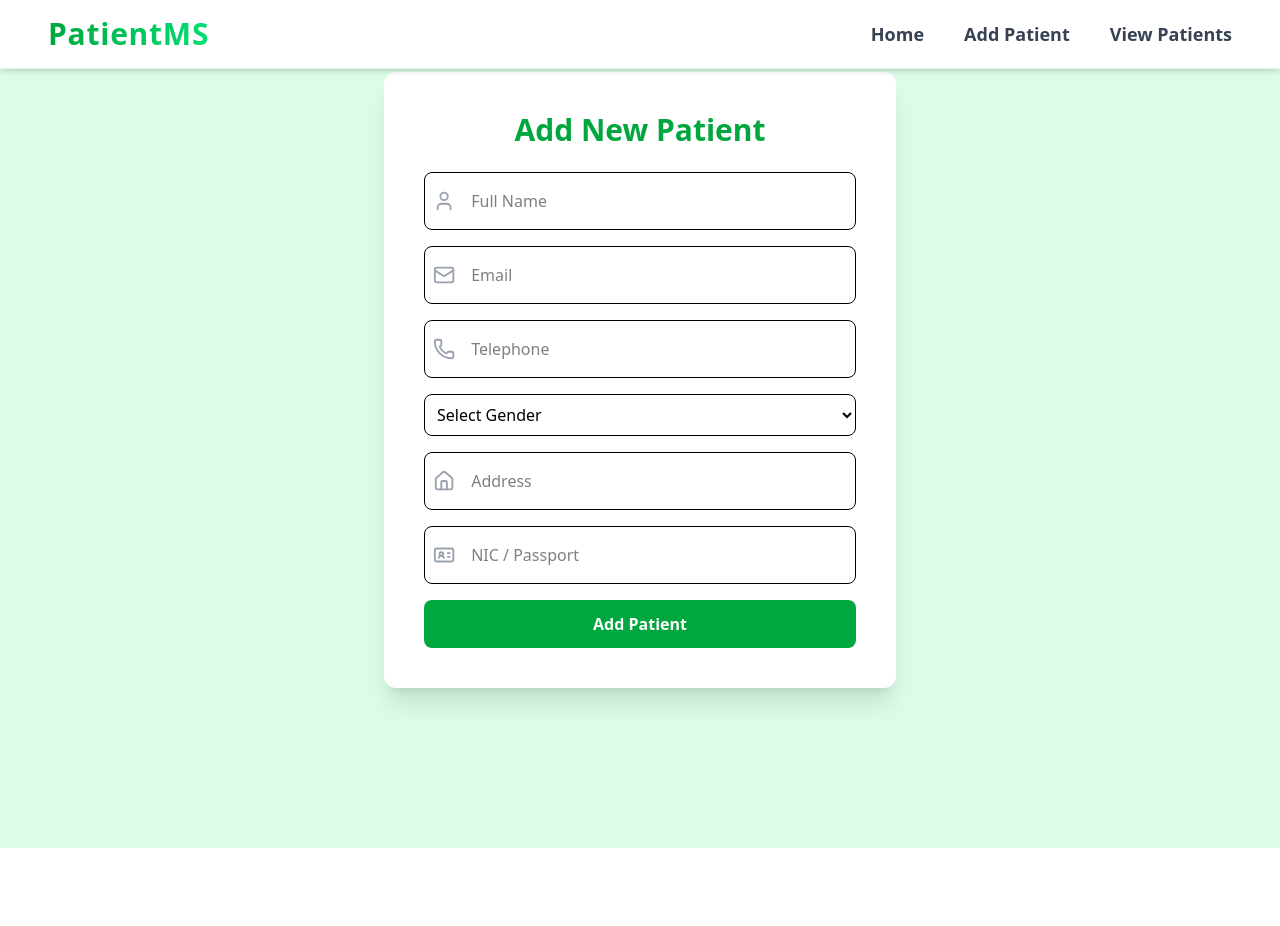
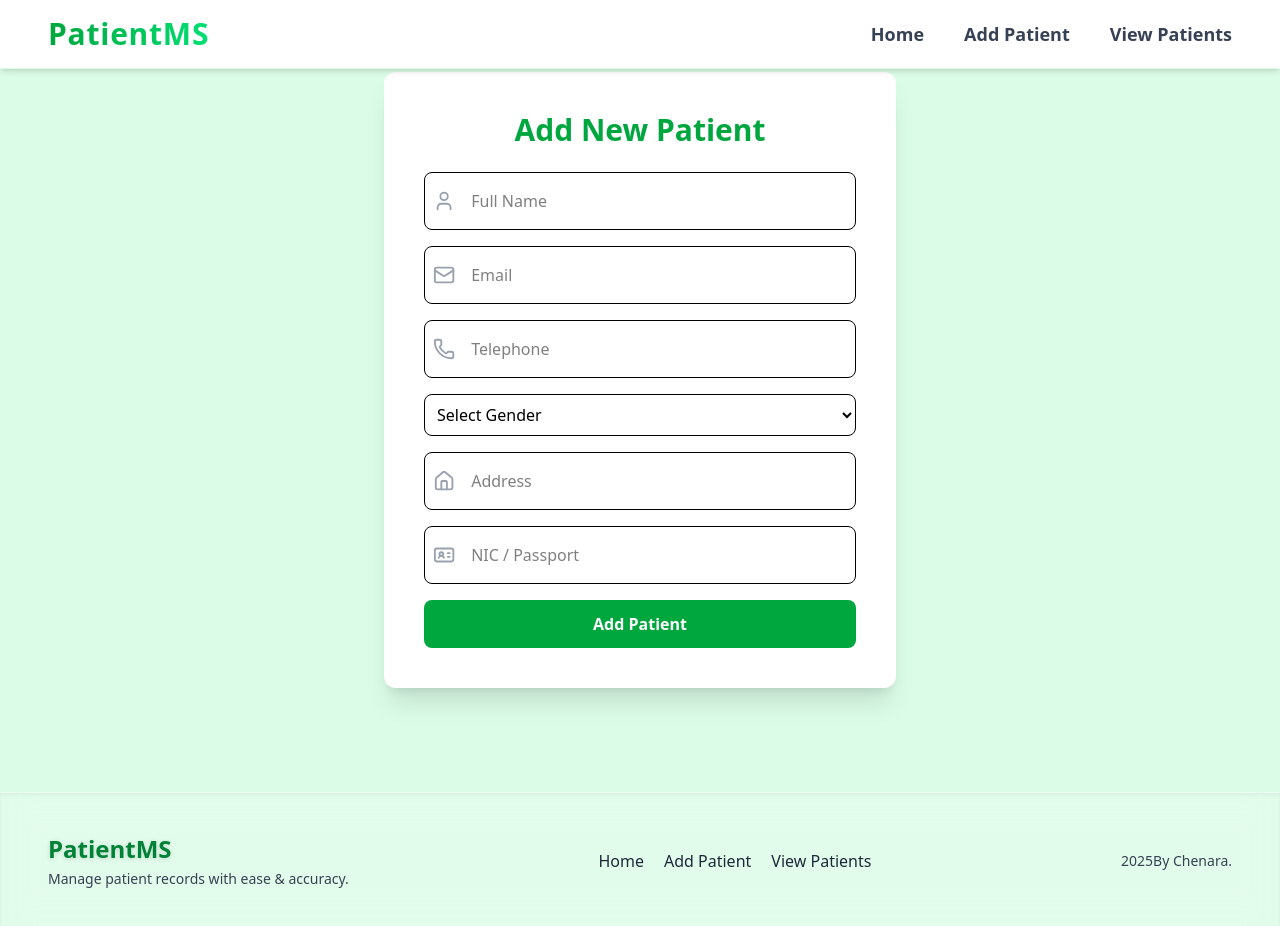
Before and after one commit to Thenujana/-Patient-Management-System-Frontend, a React (Vite) app: page /add-patient in a window 1280 px wide. Shown: the top 926 px of the page. Before the commit the page ends 848 px from the top, so only its background shows below. Built offline with nearby package versions, Linux system fonts and the light colour scheme.

Commit message:
Added the footer to the other pages as well

```diff
--- a/src/pages/AddPatient.tsx
+++ b/src/pages/AddPatient.tsx
@@ -3,6 +3,7 @@ import type { Patient } from "../services/PatientService";
 import PatientService from "../services/PatientService";
 import { User, Mail, Phone, Home, IdCard } from "lucide-react";
 import Navbar from "../components/Navbar";
+import Footer from "../components/Footer";
 
 const AddPatients: React.FC = () => {
   const [patient, setPatient] = useState<Patient>({
@@ -136,6 +137,7 @@ const AddPatients: React.FC = () => {
           </form>
         </div>
       </div>
+      <Footer/>
     </div>
   );
 };
--- a/src/pages/Patients.tsx
+++ b/src/pages/Patients.tsx
@@ -5,6 +5,7 @@ import PatientService from "../services/PatientService";
 import Swal from "sweetalert2";
 import Navbar from "../components/Navbar";
 import Search from "../components/Search";
+import Footer from "../components/Footer";
 
 const Patients: React.FC = () => {
   const [patients, setPatients] = useState<Patient[]>([]);
@@ -220,6 +221,7 @@ const Patients: React.FC = () => {
           </table>
         </div>
       </div>
+      <Footer/>
     </div>
   );
 };
```
